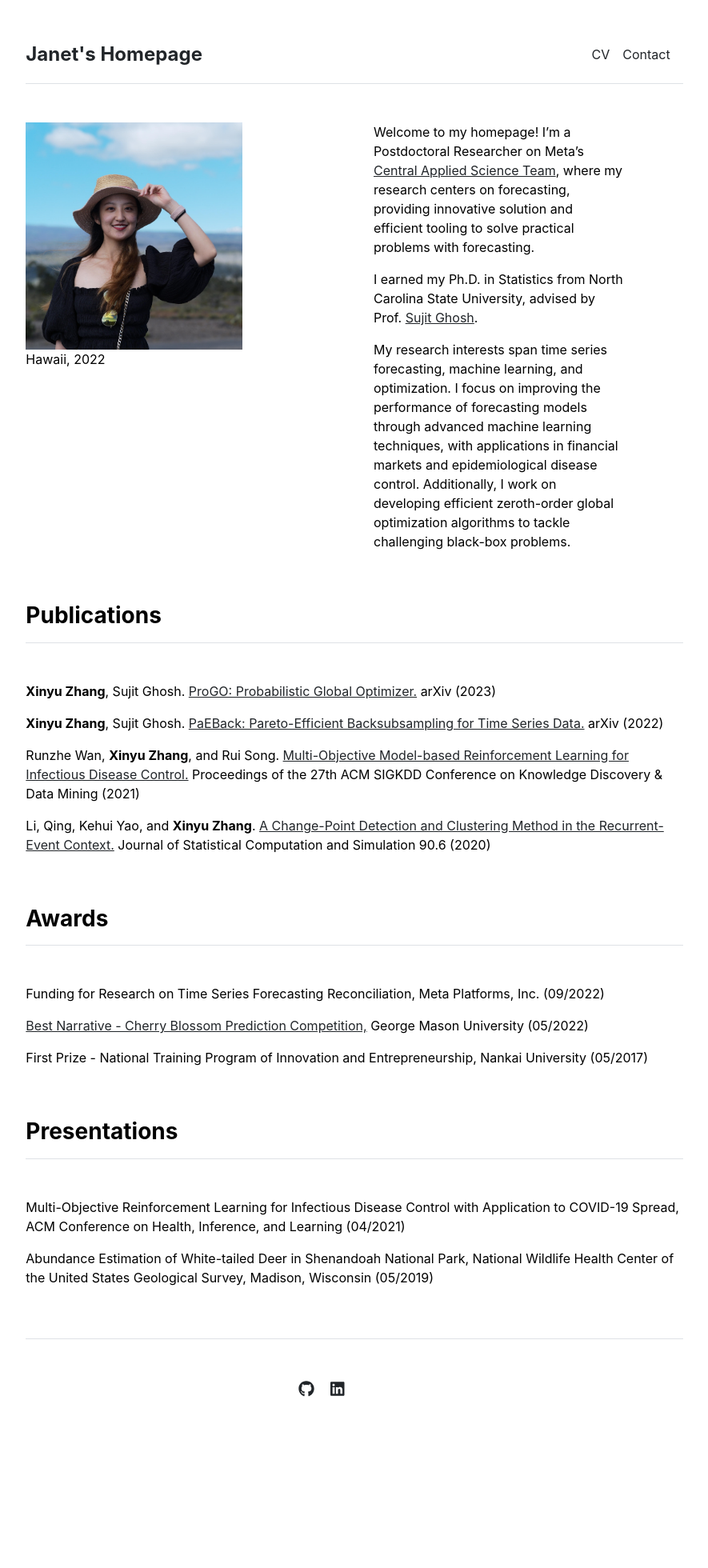
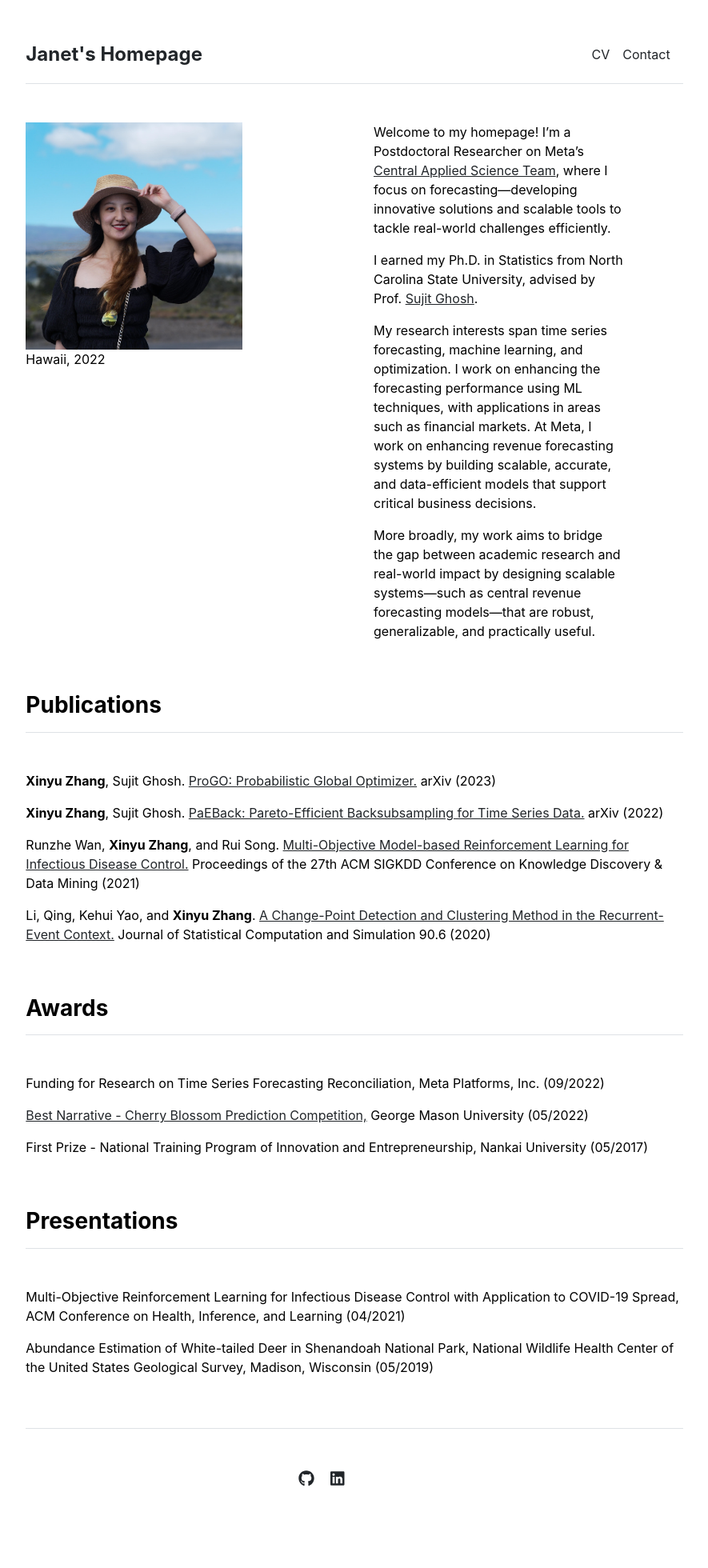
Before and after one commit to xinyuz1996/xinyuz1996.github.io, a Jekyll site: the page built from index.md, in a window 1280 px wide. Shown: the whole page at 80% size, without its empty margins (197-1082 px from the left). Built offline with Jekyll 4.4.1, drawn with Linux system fonts in a browser that asks for light colours; before the commit the page ends 1848 px from its top, so only the background shows below that.

Commit message:
Update index.md

```diff
--- a/index.md
+++ b/index.md
@@ -2,8 +2,10 @@
 layout: home
 title: "Home"
 ---
-Welcome to my homepage! I'm a Postdoctoral Researcher on Meta’s [Central Applied Science Team](https://research.facebook.com/teams/cas/), where my research centers on forecasting, providing innovative solution and efficient tooling to solve practical problems with forecasting.
+Welcome to my homepage! I'm a Postdoctoral Researcher on Meta’s [Central Applied Science Team](https://research.facebook.com/teams/cas/), where I focus on forecasting—developing innovative solutions and scalable tools to tackle real-world challenges efficiently.
 
 I earned my Ph.D. in Statistics from North Carolina State University, advised by Prof. [Sujit Ghosh](https://www4.stat.ncsu.edu/~ghosh/).
 
-My research interests span time series forecasting, machine learning, and optimization. I focus on improving the performance of forecasting models through advanced machine learning techniques, with applications in financial markets and epidemiological disease control. Additionally, I work on developing efficient zeroth-order global optimization algorithms to tackle challenging black-box problems.
+My research interests span time series forecasting, machine learning, and optimization. I work on enhancing the forecasting performance using ML techniques, with applications in areas such as financial markets. At Meta, I work on enhancing revenue forecasting systems by building scalable, accurate, and data-efficient models that support critical business decisions.
+
+More broadly, my work aims to bridge the gap between academic research and real-world impact by designing scalable systems—such as central revenue forecasting models—that are robust, generalizable, and practically useful.
```
